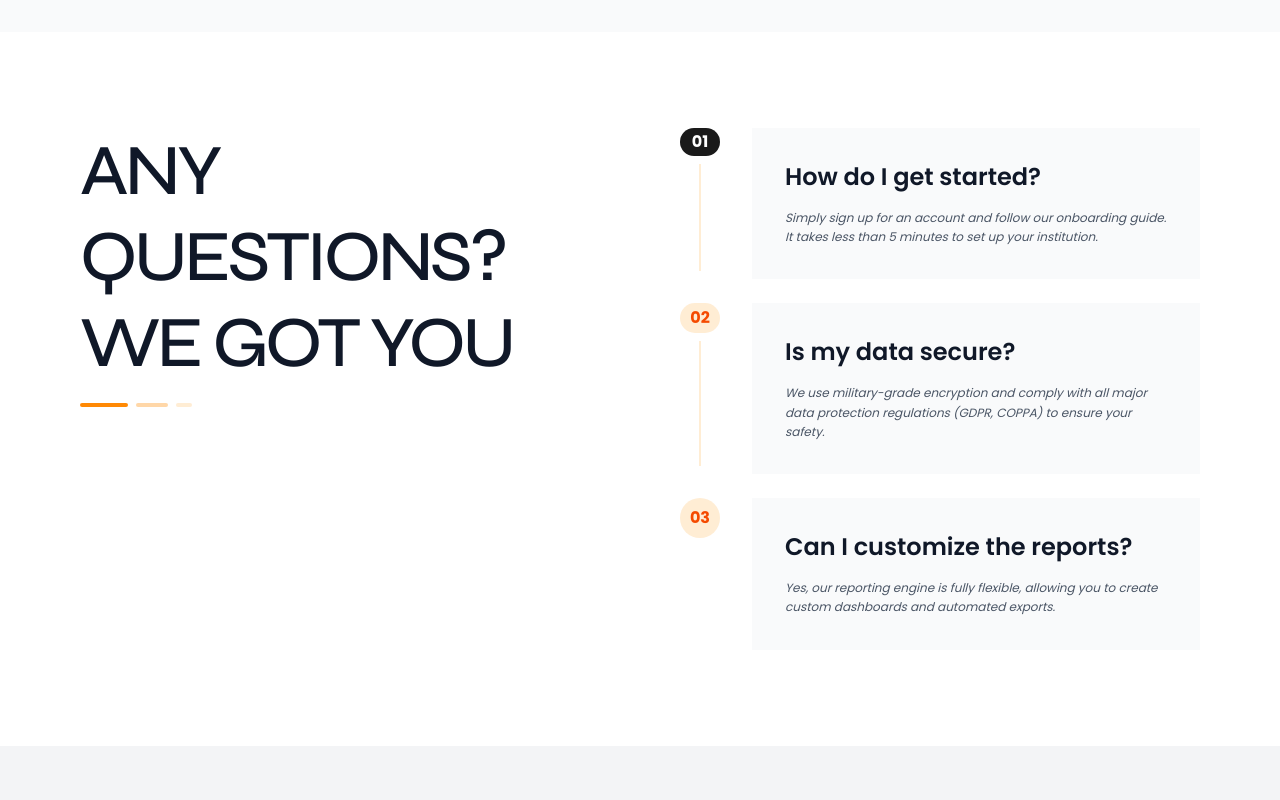
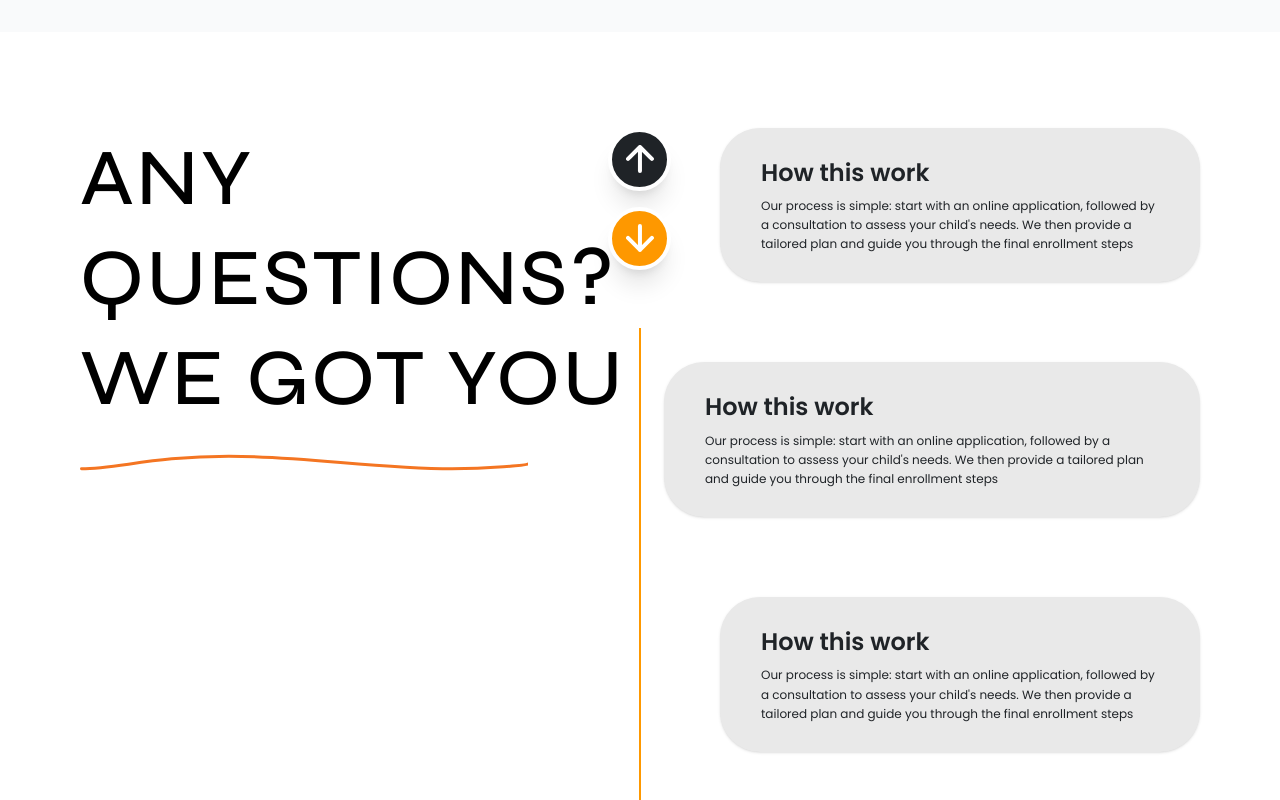
Before and after one commit to marketbytes-devops/yokobaine-website, a Next.js app: page / in a window 1280 px wide. Shown: the part 4160-4960 px from the top of the page. Built offline with nearby package versions, Linux system fonts and the light colour scheme.

Commit message:
FAQsection

```diff
--- a/src/components/ui/home/FAQSection.jsx
+++ b/src/components/ui/home/FAQSection.jsx
@@ -1,19 +1,23 @@
+import Image from 'next/image';
+import arrow1 from '@/components/Icon/arrow1.svg';
+import arrow2 from '@/components/Icon/arrow2.svg';
+
 const FAQSection = () => {
     const faqs = [
         {
             id: "01",
-            question: "How do I get started?",
-            answer: "Simply sign up for an account and follow our onboarding guide. It takes less than 5 minutes to set up your institution.",
+            question: "How this work",
+            answer: "Our process is simple: start with an online application, followed by a consultation to assess your child's needs. We then provide a tailored plan and guide you through the final enrollment steps",
         },
         {
             id: "02",
-            question: "Is my data secure?",
-            answer: "We use military-grade encryption and comply with all major data protection regulations (GDPR, COPPA) to ensure your safety.",
+            question: "How this work",
+            answer: "Our process is simple: start with an online application, followed by a consultation to assess your child's needs. We then provide a tailored plan and guide you through the final enrollment steps",
         },
         {
             id: "03",
-            question: "Can I customize the reports?",
-            answer: "Yes, our reporting engine is fully flexible, allowing you to create custom dashboards and automated exports.",
+            question: "How this work",
+            answer: "Our process is simple: start with an online application, followed by a consultation to assess your child's needs. We then provide a tailored plan and guide you through the final enrollment steps",
         }
     ];
 
@@ -21,33 +25,50 @@ const FAQSection = () => {
         <section className="py-24 bg-white">
             <div className="container">
                 <div className="flex flex-col md:flex-row gap-20">
-                    <div className="md:w-1/2">
-                        <h2 className="text-5xl md:text-7xl font-black text-gray-900 leading-none mb-4 uppercase tracking-tighter">
-                            ANY <br /> QUESTIONS? <br /> WE GOT YOU
-                        </h2>
-                        <div className="flex gap-2 mb-10">
-                            <div className="h-1 w-12 bg-orange-400 rounded-full"></div>
-                            <div className="h-1 w-8 bg-orange-200 rounded-full"></div>
-                            <div className="h-1 w-4 bg-orange-100 rounded-full"></div>
+                    <div className="md:w-[60%] lg:w-[40%]">
+                        <h4 className="font-syne font-medium text-[42px] md:text-[80px] leading-[1.1] md:leading-[100px] tracking-[0.03em] text-[#000000] uppercase flex flex-col">
+                            <span>ANY</span>
+                            <span>QUESTIONS?</span>
+                            <span className="whitespace-nowrap">WE GOT YOU</span>
+                        </h4>
+                        <div className="mt-6">
+                            {/* Wavy Orange Line - Vector 315 Approximation */}
+                            <svg className="w-full max-w-[602px]" height="21" viewBox="0 0 602 21" fill="none" xmlns="http://www.w3.org/2000/svg">
+                                <path d="M2 19C50 19 100 2 200 2C300 2 400 19 500 19C550 19 600 14 602 12.5" stroke="#F47522" strokeWidth="4" strokeLinecap="round" />
+                            </svg>
                         </div>
                     </div>
 
-                    <div className="md:w-1/2 space-y-6">
-                        {faqs.map((faq, index) => (
-                            <div key={index} className="flex gap-8 group">
-                                <div className="flex flex-col items-center">
-                                    <div className={`w-10 h-10 rounded-full flex items-center justify-center font-bold transition-all duration-300 ${index === 0 ? 'bg-[#1A1A1A] text-white' : 'bg-orange-100 text-orange-600 group-hover:bg-[#1A1A1A] group-hover:text-white'}`}>
-                                        {faq.id}
+                    <div className="lg:w-[60%] flex-1 relative pl-28">
+                        {/* Vertical Orange Line */}
+                        <div
+                            className="absolute left-[31px] top-[200px] w-[2px] bg-[#FE9800]"
+                            style={{ height: '612px' }}
+                        ></div>
+
+                        {/* Navigation Arrows */}
+                        <div className="absolute left-0 top-0 flex flex-col gap-4">
+                            {/* Black Arrow Button */}
+                            <button className="w-[63px] h-[63px] rounded-full bg-[#1F2327] border-4 border-white flex items-center justify-center text-white shadow-xl transition-transform hover:scale-105 active:scale-95">
+                                <Image src={arrow1} alt="Arrow Up" width={28} height={28} />
+                            </button>
+
+                            {/* Orange Arrow Button */}
+                            <button className="w-[63px] h-[63px] rounded-full bg-[#FE9800] border-4 border-white flex items-center justify-center text-white shadow-xl transition-transform hover:scale-105 active:scale-95">
+                                <Image src={arrow2} alt="Arrow Down" width={28} height={28} />
+                            </button>
+                        </div>
+
+                        <div className="space-y-20">
+                            {faqs.map((faq, index) => (
+                                <div key={index} className={`flex flex-col group transition-all duration-500 ${index === 1 ? '-ml-14' : 'ml-0'}`}>
+                                    <div className="bg-[#E9E9E9] px-10 py-7 rounded-[2.5rem] shadow-sm hover:shadow-xl transition-all duration-500 border border-transparent hover:border-gray-200 min-h-[140px]">
+                                        <h3 className="text-[24px] font-medium mb-2 text-[#1F2327] font-poppins leading-[120%]">{faq.question}</h3>
+                                        <p className="text-[#1F2327] text-[20px] leading-[1.4] font-poppins max-w-[850px]">{faq.answer}</p>
                                     </div>
-                                    {index !== faqs.length - 1 && <div className="w-[2px] h-full bg-orange-100 group-hover:bg-gray-100 transition-colors my-2"></div>}
                                 </div>
-
-                                <div className="bg-gray-50 p-8 rounded[2rem] flex-1 hover:bg-white hover:shadow-xl hover:shadow-gray-100 transition-all duration-300 border border-transparent hover:border-gray-100">
-                                    <h3 className="text-xl font-bold mb-4 text-gray-900">{faq.question}</h3>
-                                    <p className="text-gray-600 leading-relaxed italic">{faq.answer}</p>
-                                </div>
-                            </div>
-                        ))}
+                            ))}
+                        </div>
                     </div>
                 </div>
             </div>
```
Also changed, not shown: src/components/Icon/arrow1.svg (added), src/components/Icon/arrow2.svg (added).
